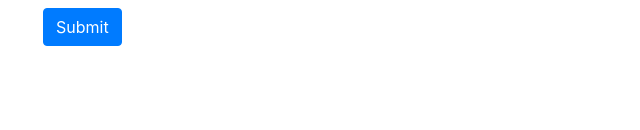
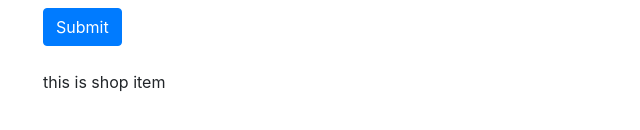
Before and after one commit to lukas-anci/HomeworkProject, a React (Create React App) app in the folder client/: page / in a window 1280 px wide. Shown: the part 324-454 px from the top of the page, without its empty margins (42-682 px from the left). Built offline with nearby package versions, Linux system fonts and the light colour scheme.

Commit message:
front end all items route, shop item, shoplist cmp

```diff
--- a/client/src/App.jsx
+++ b/client/src/App.jsx
@@ -2,6 +2,7 @@ import './App.css';
 import React, { Component } from 'react';
 import MyForm from './components/MyForm';
 import axios from 'axios';
+import ShopList from './components/ShopList';
 class App extends Component {
   constructor(props) {
     super(props);
@@ -23,10 +24,22 @@ class App extends Component {
     }
   };
 
+  getAllItems = async () => {
+    try {
+      const allItems = await axios.get('http://localhost:4000/api/shop');
+      if (Array.isArray(allItems.data) && allItems.data.length) {
+        this.setState({ shop: allItems.data });
+      }
+    } catch (err) {
+      console.warn(err);
+    }
+  };
+
   render() {
     return (
       <div className="App container">
         <MyForm onCreateItem={this.createNewItem} />
+        <ShopList />
       </div>
     );
   }
--- /dev/null
+++ b/client/src/components/ShopItem.jsx
@@ -0,0 +1,9 @@
+import React, { Component } from 'react';
+class ShopItem extends Component {
+  state = {};
+  render() {
+    return <div>this is shop item</div>;
+  }
+}
+
+export default ShopItem;
--- /dev/null
+++ b/client/src/components/ShopList.jsx
@@ -0,0 +1,10 @@
+import React, { Component } from 'react';
+import ShopItem from './ShopItem';
+class ShopList extends Component {
+  state = {};
+  render() {
+    return <ShopItem />;
+  }
+}
+
+export default ShopList;
```
